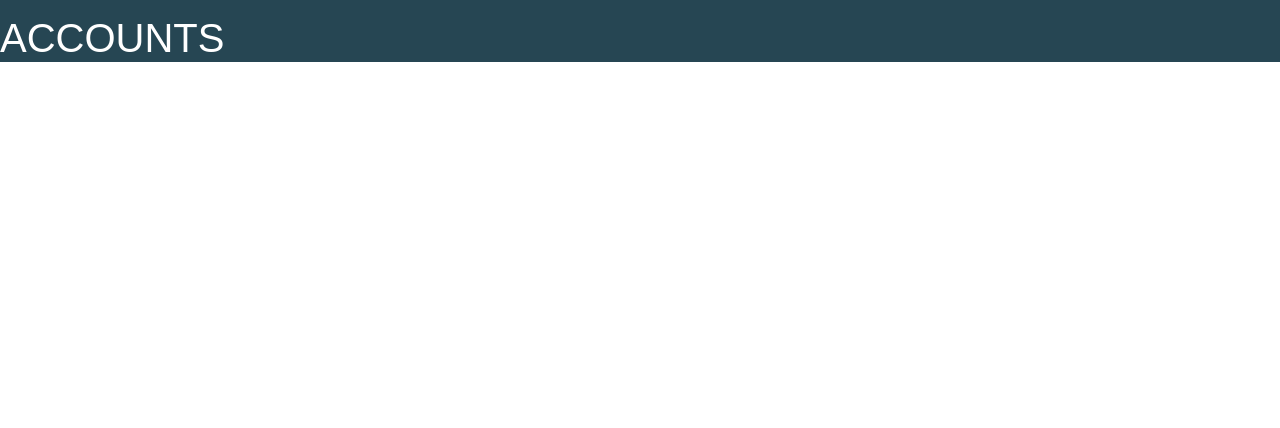
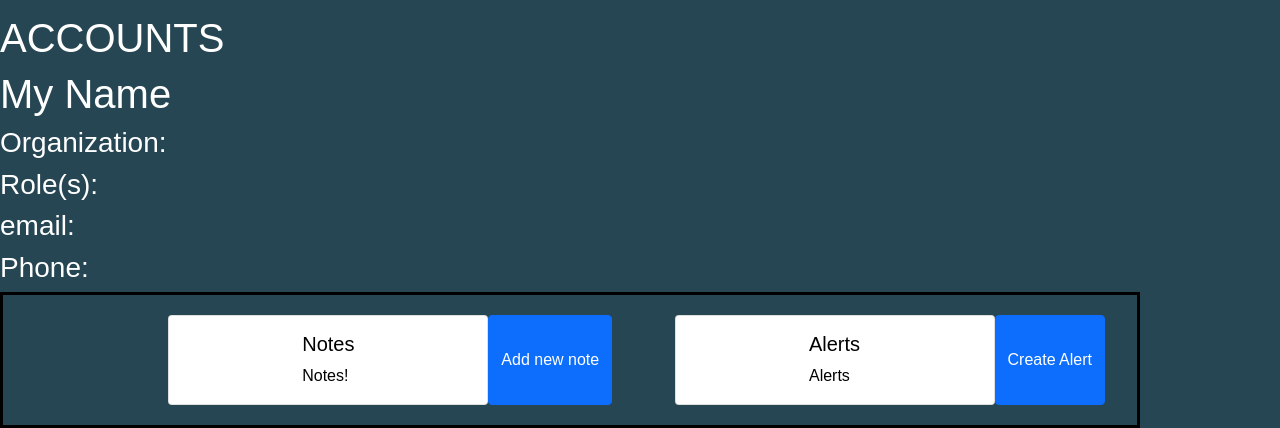
Before and after one commit to chatMuch/chatMuchFront, a React (Create React App) app: page /accounts in a window 1280 px wide. Shown: the part 376-804 px from the top of the page. Built offline with nearby package versions, Linux system fonts and the light colour scheme; no server answers; a web font is replaced by a local one.

Commit message:
updated accounts

```diff
--- a/src/accounts/accounts.js
+++ b/src/accounts/accounts.js
@@ -1,7 +1,88 @@
+import Card from 'react-bootstrap/Card'
+import Button from 'react-bootstrap/Button'
+import Modal from 'react-bootstrap/Modal'
+import './accounts.scss'
+import React, {useState} from 'react'
+import Form from 'react-bootstrap/Form'
+
+
 function Accounts() {
+    const [show, setShow] = useState(false);
+    const handleClose = () => setShow(false);
+    const handleShow = () => setShow(true);
+    const handleCloseNote = () => setShow(false);
+    const handleshowNote = ()=> setShow(true);
 return (
     <div>
         <h1>ACCOUNTS</h1>
+            <div className="userTitle">
+                <h1>My Name</h1>
+                    <h3>Organization: </h3>
+                    <h3>Role(s): </h3>
+                    <h3>email: </h3>
+                    <h3>Phone: </h3>
+            </div>
+            <div className="container">
+                <div className="userNotes">
+                    <Card className="userNotesCard" style={{ width: '20rem' }}>
+                        <Card.Body>
+                            <Card.Title style={{color: "black"}}>Notes</Card.Title>
+                                <Card.Text style={{color: "black"}}>
+                                    Notes!
+                                </Card.Text>
+                        </Card.Body>
+                    </Card>
+                    <Button variant="primary" onClick={handleshowNote}>Add new note</Button>
+                    <Modal show={show} onHide={handleCloseNote}>
+                            <Modal.Header closeButton>
+                                <Modal.Title>Modal heading</Modal.Title>
+                            </Modal.Header>
+                                <Modal.Body>Add a new note
+                                    <Form>
+                                        <Form.Control type="text" placeholder="Create note"/>
+                                    </Form>
+                                </Modal.Body>
+                                    <Modal.Footer>
+                                        <Button variant="secondary" onClick={handleClose}>
+                                            Close
+                                        </Button>
+                                        <Button variant="primary" onClick={handleClose}>
+                                            Save Changes
+                                        </Button>
+                            </Modal.Footer>
+                        </Modal>
+                </div>
+                <div className="userAlertCard">
+                <Card style={{ width: '20rem' }}>
+                        <Card.Body>
+                            <Card.Title style={{color: "black"}}>Alerts</Card.Title>
+                                <Card.Text style={{color: "black"}}>
+                                    Alerts
+                                </Card.Text>
+                        </Card.Body>
+                    </Card>
+                    <Button variant="primary" onClick={handleShow}>Create Alert</Button>
+                        <Modal show={show} onHide={handleClose}>
+                            <Modal.Header closeButton>
+                                <Modal.Title>Modal heading</Modal.Title>
+                            </Modal.Header>
+                                <Modal.Body>Create Alert
+                                    <Form>
+                                        <Form.Control type="text" placeholder="Create Alert"></Form.Control>
+                                    </Form>
+                                </Modal.Body>
+                                    <Modal.Footer>
+                                        <Button variant="secondary" onClick={handleClose}>
+                                            Close
+                                        </Button>
+                                        <Button variant="primary" onClick={handleClose}>
+                                            Save Changes
+                                        </Button>
+                            </Modal.Footer>
+                        </Modal>
+                </div>
+            </div>
+
     </div>
     );
 }
--- /dev/null
+++ b/src/accounts/accounts.scss
@@ -0,0 +1,27 @@
+.userTitle{
+color: black;
+}
+.userNotes{
+display: flex;
+ padding-left: 10%
+
+}
+.userNotesCard{
+    padding-left:0;
+    margin:0;
+    width: 500px;
+}
+.container{
+    display: flex;
+    justify-content: center;
+    align-items: center;
+    border-style: solid;
+    border-color: black;
+    margin:0;
+
+    width: 200%;
+}
+.userAlertCard{
+    margin: 20px;
+    display: flex;
+}
```
Also changed, not shown: 1 other file (tests, documents, lock files or other folders).
